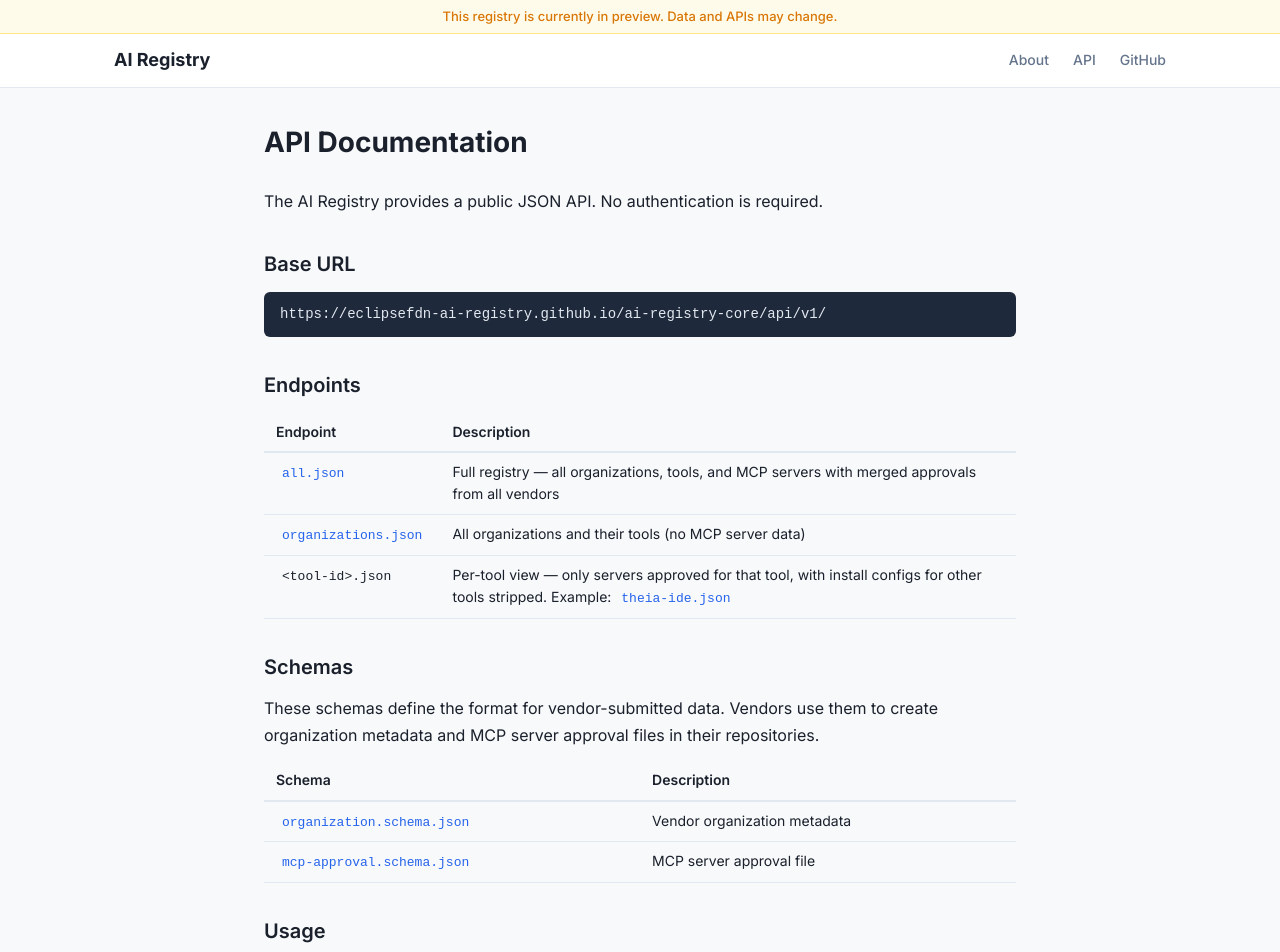
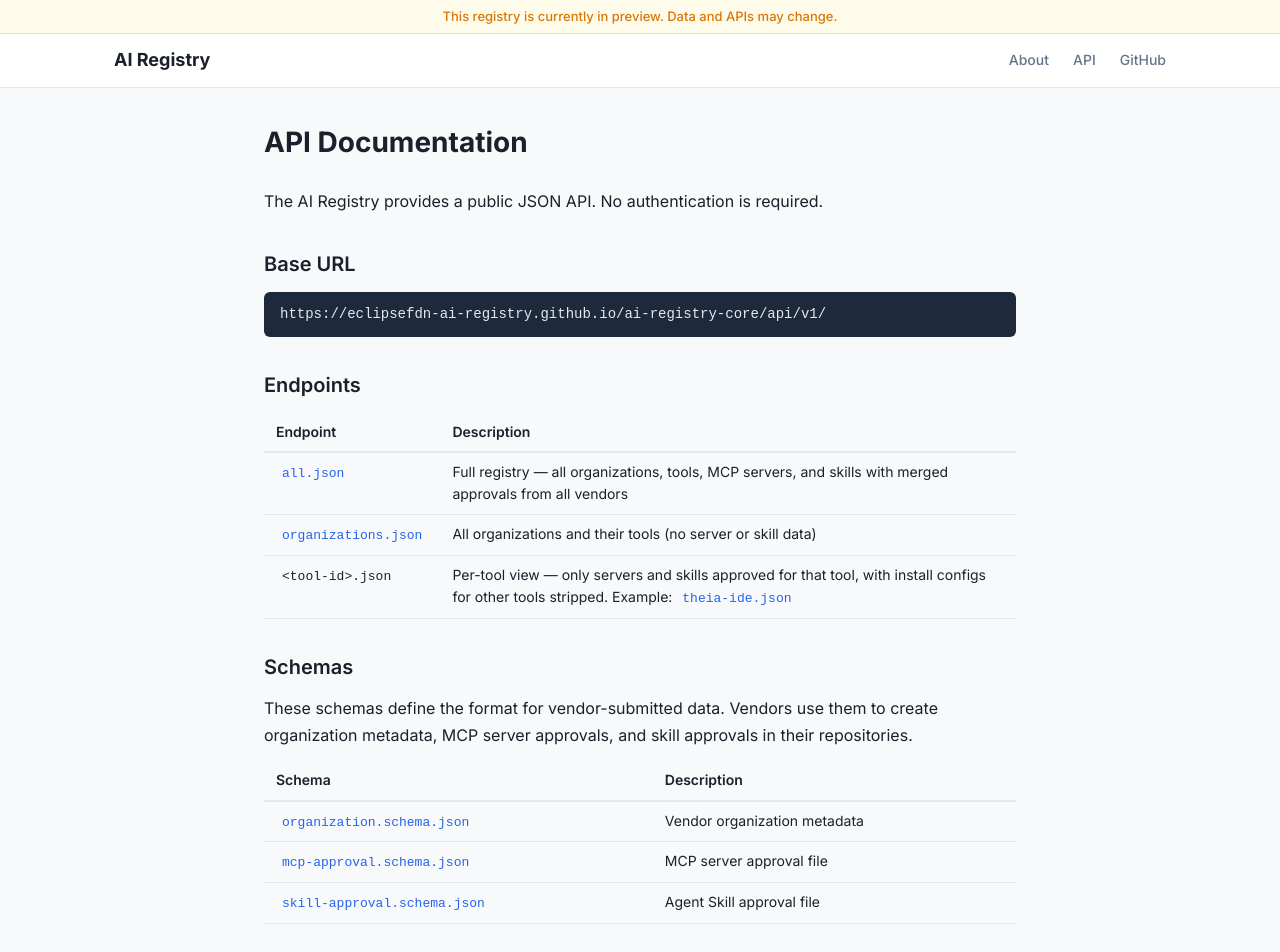
Before and after one commit to eclipsefdn-ai-registry/ai-registry-core, a React (Vite) app in the folder website/: page /api-docs in a window 1280 px wide. Shown: the top 952 px of the page. Built offline with nearby package versions, Linux system fonts and the light colour scheme.

Commit message:
Add API docs for skill approval on website

```diff
--- a/website/src/pages/ApiDocsPage.tsx
+++ b/website/src/pages/ApiDocsPage.tsx
@@ -34,8 +34,8 @@ export function ApiDocsPage() {
                 </a>
               </td>
               <td>
-                Full registry — all organizations, tools, and MCP servers with
-                merged approvals from all vendors
+                Full registry — all organizations, tools, MCP servers, and
+                skills with merged approvals from all vendors
               </td>
             </tr>
             <tr>
@@ -44,15 +44,17 @@ export function ApiDocsPage() {
                   <code>organizations.json</code>
                 </a>
               </td>
-              <td>All organizations and their tools (no MCP server data)</td>
+              <td>
+                All organizations and their tools (no server or skill data)
+              </td>
             </tr>
             <tr>
               <td>
                 <code>&lt;tool-id&gt;.json</code>
               </td>
               <td>
-                Per-tool view — only servers approved for that tool, with
-                install configs for other tools stripped. Example:{" "}
+                Per-tool view — only servers and skills approved for that tool,
+                with install configs for other tools stripped. Example:{" "}
                 <a href={`${BASE_URL}api/v1/theia-ide.json`}>
                   <code>theia-ide.json</code>
                 </a>
@@ -66,8 +68,8 @@ export function ApiDocsPage() {
         <h2>Schemas</h2>
         <p>
           These schemas define the format for vendor-submitted data. Vendors use
-          them to create organization metadata and MCP server approval files in
-          their repositories.
+          them to create organization metadata, MCP server approvals, and skill
+          approvals in their repositories.
         </p>
         <table className="api-table">
           <thead>
@@ -93,6 +95,14 @@ export function ApiDocsPage() {
               </td>
               <td>MCP server approval file</td>
             </tr>
+            <tr>
+              <td>
+                <a href={`${BASE_URL}schemas/skill-approval.schema.json`}>
+                  <code>skill-approval.schema.json</code>
+                </a>
+              </td>
+              <td>Agent Skill approval file</td>
+            </tr>
           </tbody>
         </table>
       </section>
@@ -102,7 +112,7 @@ export function ApiDocsPage() {
         <p>
           A tool integration typically fetches <code>organizations.json</code>{" "}
           plus its own <code>&lt;tool-id&gt;.json</code> to display approved MCP
-          servers for that tool.
+          servers and skills for that tool.
         </p>
         <p>
           The registry data is updated whenever a vendor updates their
```
